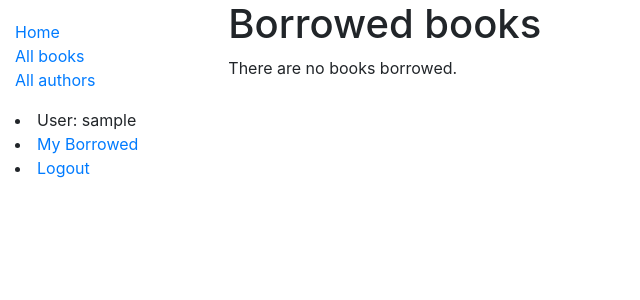
After one commit to vtr57/django-locallibrary, a Django app: page /catalog/mybooks/ in a window 1280 px wide. The commit adds this page. Shown: the top 300 px of the page, without its empty margins (0-640 px from the left). Run offline with Django 5.2, Linux system fonts and the light colour scheme; the visitor is signed in with stand-in values (Sample User, id 1); data that the repository does not hold is empty; some libraries are stand-ins or nearby versions.

Commit message:
add books emprestados.

```diff
--- a/catalog/admin.py
+++ b/catalog/admin.py
@@ -27,14 +27,14 @@ class BookAdmin(admin.ModelAdmin):
 
 @admin.register(BookInstance)
 class BookInstanceAdmin(admin.ModelAdmin):
-    list_display = ('book', 'status', 'due_back', 'id')
+    list_display = ('book', 'status', 'borrower', 'due_back', 'id')
     list_filter = ('status', 'due_back')
 
     fieldsets = (
         (None, {
-            'fields': ('book', 'imprint', 'id')
+            'fields': ('book','imprint', 'id')
         }),
         ('Availability', {
-            'fields': ('status', 'due_back')
+            'fields': ('status', 'due_back','borrower')
         }),
     )
--- a/catalog/templates/base_generic.html
+++ b/catalog/templates/base_generic.html
@@ -25,6 +25,7 @@
             </ul>
             {% if user.is_authenticated %}
               <li>User: {{ user.get_username }}</li>
+              <li><a href="{% url 'my-borrowed' %}">My Borrowed</a></li>
               <li><a href="{% url 'logout'%}?next={{request.path}}">Logout</a></li>
             {% else %}
               <li><a href="{% url 'login'%}?next={{request.path}}">Login</a></li>
--- /dev/null
+++ b/catalog/templates/catalog/bookinstance_list_borrowed_user.html
@@ -0,0 +1,19 @@
+{% extends "base_generic.html" %}
+
+{% block content %}
+    <h1>Borrowed books</h1>
+
+    {% if bookinstance_list %}
+    <ul>
+
+      {% for bookinst in bookinstance_list %}
+      <li class="{% if bookinst.is_overdue %}text-danger{% endif %}">
+        <a href="{% url 'book-detail' bookinst.book.pk %}">{{bookinst.book.title}}</a> ({{ bookinst.due_back }})
+      </li>
+      {% endfor %}
+    </ul>
+
+    {% else %}
+      <p>There are no books borrowed.</p>
+    {% endif %}
+{% endblock %}
--- a/catalog/urls.py
+++ b/catalog/urls.py
@@ -8,5 +8,6 @@ urlpatterns = [
     path('book/<int:pk>', views.BookDetailView.as_view(), name='book-detail'),
     path('authors/', views.AuthorListView.as_view(), name='authors'),
     path('author/<int:pk>', views.AuthorDetailView.as_view(), name='author-detail'),
+    path('mybooks/', views.LoanedBooksByUserListView.as_view(), name='my-borrowed'),
 
 ]
--- a/catalog/views.py
+++ b/catalog/views.py
@@ -1,6 +1,7 @@
 from django.shortcuts import render
 from catalog.models import Book, Author, BookInstance, Genre
 from django.views import generic
+from django.contrib.auth.mixins import LoginRequiredMixin
 
 
 def index(request):
@@ -49,3 +50,13 @@ class AuthorListView(generic.ListView):
 class AuthorDetailView(generic.DetailView):
     model = Author
     template_name = 'catalog/author_detail.html'
+
+
+class LoanedBooksByUserListView(LoginRequiredMixin,generic.ListView):
+    """Generic class-based view listing books on loan to current user."""
+    model = BookInstance
+    template_name ='catalog/bookinstance_list_borrowed_user.html'
+    paginate_by = 10
+
+    def get_queryset(self):
+        return BookInstance.objects.filter(borrower=self.request.user).filter(status__exact='o').order_by('due_back')
```
Also changed, not shown: catalog/models.py (+13 -0 lines), catalog/migrations/0002_bookinstance_borrower.py (added).
